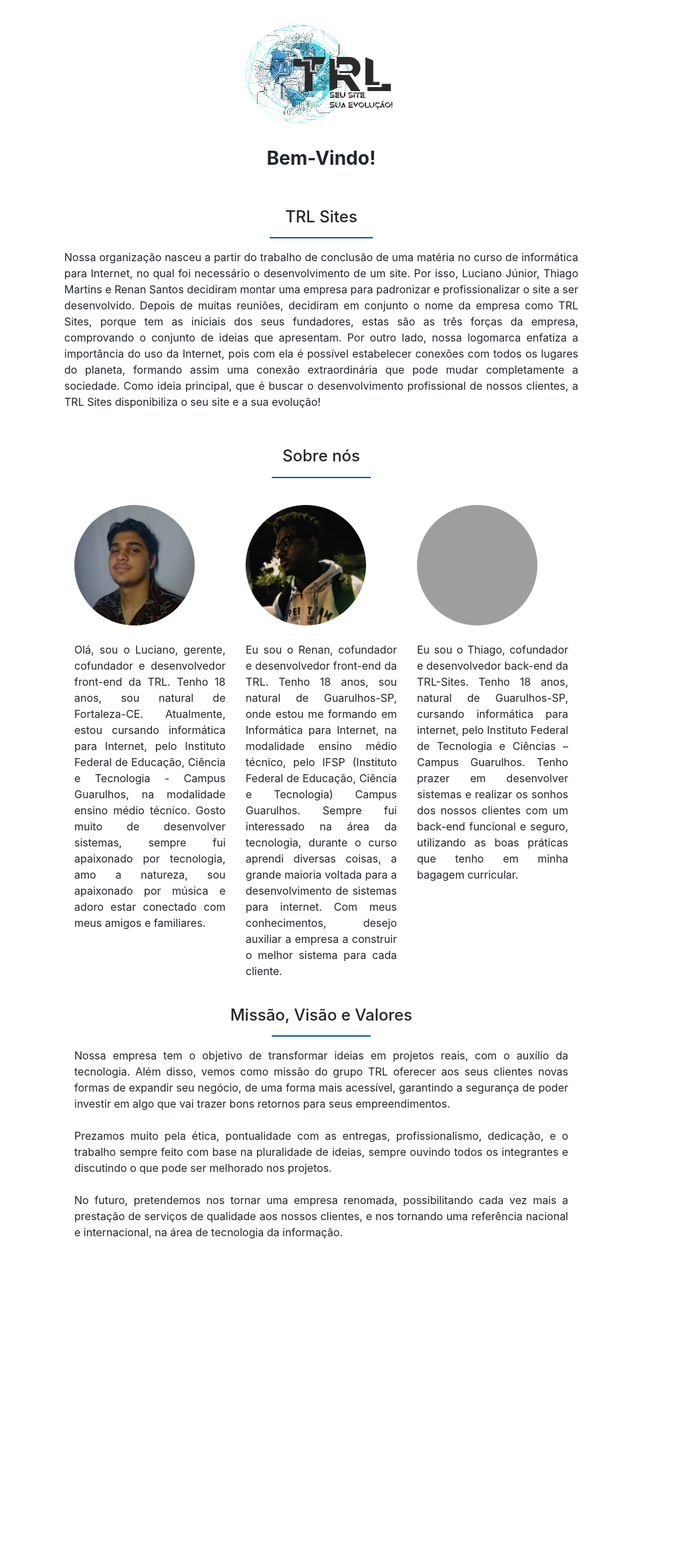
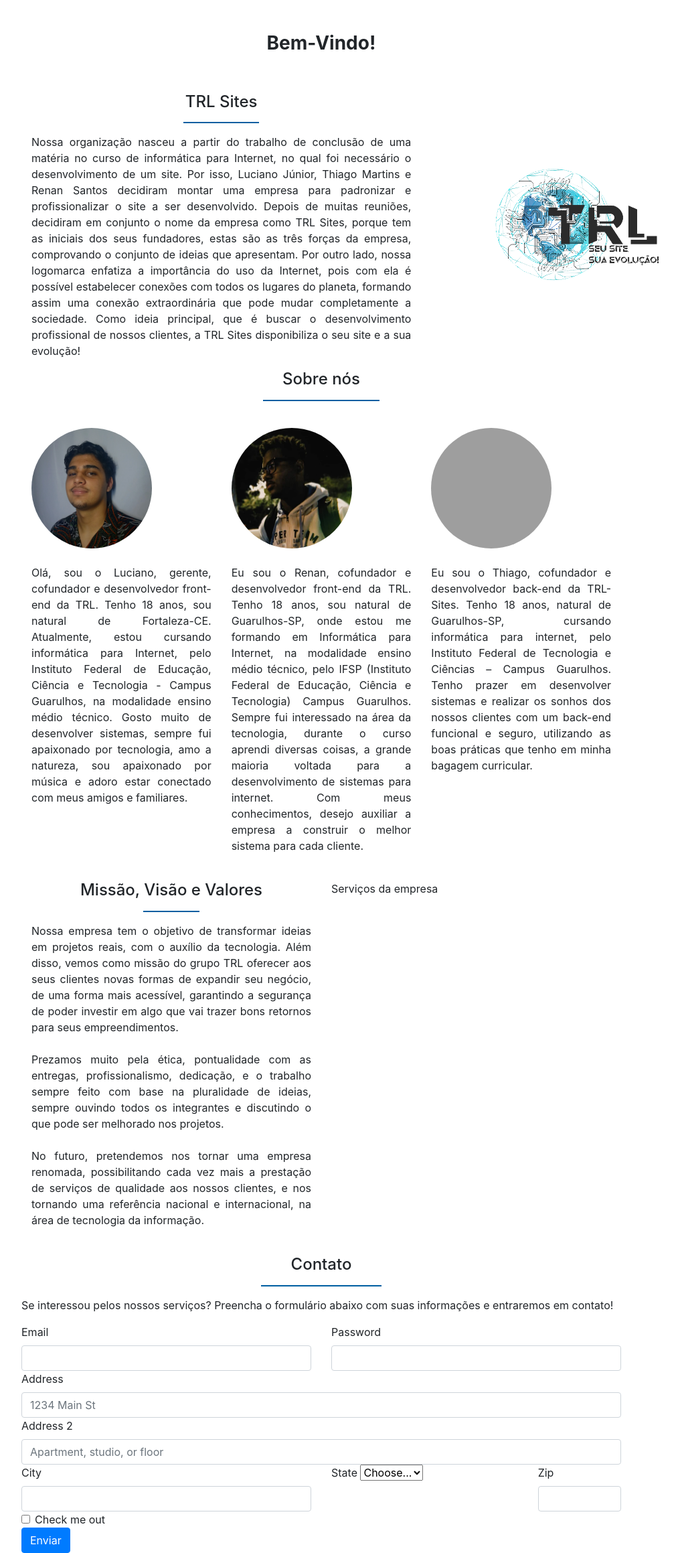
Before and after one commit to Renan397/Site-All-in-One-TRL-, a PHP site: page / in a window 1280 px wide. Shown: the whole page at 67% size, without its empty margins (160-1176 px from the left). Before the commit the page ends 1850 px from the top, so only its background shows below. Run offline with PHP 8.4, Linux system fonts and the light colour scheme; grey boxes are pictures that could not be loaded.

Commit message:
Atualizações na organização da página e template do formulário de contato adicionado

```diff
--- a/assets/css/home.css
+++ b/assets/css/home.css
@@ -10,8 +10,8 @@
 }
 #conteudo1 {
     position: absolute;
-    width: 60%;
-    margin-left: 20%;
+    width: 70%;
+    margin-left: 15%;
 }
 #img_logo {
     margin-left: 35%;
@@ -34,6 +34,9 @@
 .titulo_missao {
     text-align: center;
 }
+.titulo_contato {
+    text-align: center;
+}
 .texto_historia{
     text-align: justify;
 }
@@ -43,9 +46,8 @@
 .texto_missao {
     text-align: justify;
 }
-#equipe {
-    position: absolute;
-    margin-top: 5%;
+.texto_contato {
+    text-align: justify;
 }
 #foto_luciano{
     width: 180px;
--- /dev/null
+++ b/config/text_home.php
@@ -0,0 +1,55 @@
+<?php
+$txt_historia = "Nossa organização nasceu a partir do trabalho de conclusão de uma
+matéria no curso de informática para Internet, no qual foi necessário o
+desenvolvimento de um site. Por isso, Luciano Júnior, Thiago Martins e Renan
+Santos decidiram montar uma empresa para padronizar e profissionalizar o site
+a ser desenvolvido. Depois de muitas reuniões, decidiram em conjunto o nome
+da empresa como TRL Sites, porque tem as iniciais dos seus fundadores, estas
+são as três forças da empresa, comprovando o conjunto de ideias que
+apresentam. Por outro lado, nossa logomarca enfatiza a importância do uso da
+Internet, pois com ela é possível estabelecer conexões com todos os lugares
+do planeta, formando assim uma conexão extraordinária que pode mudar
+completamente a sociedade. Como ideia principal, que é buscar o
+desenvolvimento profissional de nossos clientes, a TRL Sites disponibiliza o
+seu site e a sua evolução!";
+
+$desc_func = array();
+$desc_func[0] = "Olá, sou o Luciano, gerente, cofundador e
+desenvolvedor front-end da TRL. Tenho 18 anos, sou natural de
+Fortaleza-CE. Atualmente, estou cursando informática para Internet,
+pelo Instituto Federal de Educação, Ciência e Tecnologia - Campus
+Guarulhos, na modalidade ensino médio técnico. Gosto muito de
+desenvolver sistemas, sempre fui apaixonado por tecnologia, amo a
+natureza, sou apaixonado por música e adoro estar conectado com
+meus amigos e familiares.";
+$desc_func[1] = "Eu sou o Renan, cofundador e
+desenvolvedor front-end da TRL. Tenho 18 anos, sou natural de
+Guarulhos-SP, onde estou me formando em Informática para Internet,
+na modalidade ensino médio técnico, pelo IFSP (Instituto Federal de
+Educação, Ciência e Tecnologia) Campus Guarulhos. Sempre fui
+interessado na área da tecnologia, durante o curso aprendi diversas
+coisas, a grande maioria voltada para a desenvolvimento de sistemas
+para internet. Com meus conhecimentos, desejo auxiliar a empresa a
+construir o melhor sistema para cada cliente.";
+$desc_func[2] = "Eu sou o Thiago, cofundador e desenvolvedor
+back-end da TRL-Sites. Tenho 18 anos, natural de Guarulhos-SP,
+cursando informática para internet, pelo Instituto Federal de Tecnologia
+e Ciências – Campus Guarulhos. Tenho prazer em desenvolver
+sistemas e realizar os sonhos dos nossos clientes com um back-end
+funcional e seguro, utilizando as boas práticas que tenho em minha
+bagagem curricular.";
+
+$txt_missao_visao_valores = "Nossa empresa tem o objetivo de transformar ideias em projetos
+reais, com o auxílio da tecnologia. Além disso, vemos como missão do grupo
+TRL oferecer aos seus clientes novas formas de expandir seu negócio, de uma
+forma mais acessível, garantindo a segurança de poder investir em algo que
+vai trazer bons retornos para seus empreendimentos.<br><br>
+Prezamos muito pela ética, pontualidade com as entregas,
+profissionalismo, dedicação, e o trabalho sempre feito com base na pluralidade
+de ideias, sempre ouvindo todos os integrantes e discutindo o que pode ser
+melhorado nos projetos.<br><br>
+No futuro, pretendemos nos tornar uma empresa renomada, possibilitando cada vez
+mais a prestação de serviços de qualidade aos nossos clientes, e nos tornando
+uma referência nacional e internacional, na área de tecnologia da informação.";
+
+?>
--- a/views/home.php
+++ b/views/home.php
@@ -2,6 +2,7 @@
 <html lang="pt-br">
   <?php
   include_once "config/config.php";
+  include_once "config/text_home.php";
   $css_file = $css."home.css";
   $js_file = $js."home.js";
   $img_files = array();
@@ -26,78 +27,93 @@
 <div id="conteudo">
 
 <div id="conteudo1">
-<a href="#"><img id="img_logo" src="<?=$img_files[0]?>" width = "270px"; height = "220px"; ></a>
 
-<h3 class="titulo_entrada">Bem-Vindo!</h3><br><br>
-<h4 class="titulo_historia">TRL Sites</h4><hr class="linha_txt">
-<p class="texto_historia">Nossa organização nasceu a partir do trabalho de conclusão de uma
-matéria no curso de informática para Internet, no qual foi necessário o
-desenvolvimento de um site. Por isso, Luciano Júnior, Thiago Martins e Renan
-Santos decidiram montar uma empresa para padronizar e profissionalizar o site
-a ser desenvolvido. Depois de muitas reuniões, decidiram em conjunto o nome
-da empresa como TRL Sites, porque tem as iniciais dos seus fundadores, estas
-são as três forças da empresa, comprovando o conjunto de ideias que
-apresentam. Por outro lado, nossa logomarca enfatiza a importância do uso da
-Internet, pois com ela é possível estabelecer conexões com todos os lugares
-do planeta, formando assim uma conexão extraordinária que pode mudar
-completamente a sociedade. Como ideia principal, que é buscar o
-desenvolvimento profissional de nossos clientes, a TRL Sites disponibiliza o
-seu site e a sua evolução!</p>
+<br><br><h3 class="titulo_entrada">Bem-Vindo!</h3><br><br>
+<div class="container">
+  <div class="row">
+    <div class="col-8"><h4 class="titulo_historia">TRL Sites</h4><hr class="linha_txt">
+    <p class="texto_historia"><?=$txt_historia?></p></div>
+    <div class="col-4">
+    <br><br><br><img id="img_logo" src="<?=$img_files[0]?>" width = "300px"; height = "250px";>
+    </div>
+  </div>
+</div>
 
-<div class="container" id="equipe" style="width: 100%;">
+
+<div class="container" id="equipe">
 <h4 class="titulo_sobre_nos">Sobre nós</h4><hr class="linha_txt"><br>
   <div class="row">
     <div class="col">
     <img id="foto_luciano" style="border-radius: 50%;" src="<?=$img_files[1]?>"><br><br>
-    <p class="texto_desc_func">Olá, sou o Luciano, gerente, cofundador e
-    desenvolvedor front-end da TRL. Tenho 18 anos, sou natural de
-    Fortaleza-CE. Atualmente, estou cursando informática para Internet,
-    pelo Instituto Federal de Educação, Ciência e Tecnologia - Campus
-    Guarulhos, na modalidade ensino médio técnico. Gosto muito de
-    desenvolver sistemas, sempre fui apaixonado por tecnologia, amo a
-    natureza, sou apaixonado por música e adoro estar conectado com
-    meus amigos e familiares.</p>
+    <p class="texto_desc_func"><?=$desc_func[0]?></p>
     </div>
     <div class="col">
     <img id="foto_renan" style="border-radius: 50%;" src="<?=$img_files[2]?>"><br><br>
-    <p class="texto_desc_func">Eu sou o Renan, cofundador e
-    desenvolvedor front-end da TRL. Tenho 18 anos, sou natural de
-    Guarulhos-SP, onde estou me formando em Informática para Internet,
-    na modalidade ensino médio técnico, pelo IFSP (Instituto Federal de
-    Educação, Ciência e Tecnologia) Campus Guarulhos. Sempre fui
-    interessado na área da tecnologia, durante o curso aprendi diversas
-    coisas, a grande maioria voltada para a desenvolvimento de sistemas
-    para internet. Com meus conhecimentos, desejo auxiliar a empresa a
-    construir o melhor sistema para cada cliente.</p>
+    <p class="texto_desc_func"><?=$desc_func[1]?></p>
     </div>
     <div class="col">
     <img id="foto_thiago" style="border-radius: 50%;" src="<?=$img_files[3]?>"><br><br>
-    <p class="texto_desc_func">Eu sou o Thiago, cofundador e desenvolvedor
-    back-end da TRL-Sites. Tenho 18 anos, natural de Guarulhos-SP,
-    cursando informática para internet, pelo Instituto Federal de Tecnologia
-    e Ciências – Campus Guarulhos. Tenho prazer em desenvolver
-    sistemas e realizar os sonhos dos nossos clientes com um back-end
-    funcional e seguro, utilizando as boas práticas que tenho em minha
-    bagagem curricular.</p>
+    <p class="texto_desc_func"><?=$desc_func[2]?></p>
     </div>
   </div><br>
-  <div id="missao_visao_valores">
-    <h4 class="titulo_missao">Missão, Visão e Valores</h4><hr class="linha_txt">
-    <p class="texto_missao">Nossa empresa tem o objetivo de transformar ideias em projetos
-    reais, com o auxílio da tecnologia. Além disso, vemos como missão do grupo
-    TRL oferecer aos seus clientes novas formas de expandir seu negócio, de uma
-    forma mais acessível, garantindo a segurança de poder investir em algo que
-    vai trazer bons retornos para seus empreendimentos.<br><br>
-    Prezamos muito pela ética, pontualidade com as entregas,
-    profissionalismo, dedicação, e o trabalho sempre feito com base na pluralidade
-    de ideias, sempre ouvindo todos os integrantes e discutindo o que pode ser
-    melhorado nos projetos.<br><br>
-    No futuro, pretendemos nos tornar uma empresa renomada, possibilitando cada vez
-    mais a prestação de serviços de qualidade aos nossos clientes, e nos tornando
-    uma referência nacional e internacional, na área de tecnologia da informação.
-  </p>
+</div>
+
+<div class="container" id="mvv_oferta">
+  <div class="row">
+    <div class="col-6"> <h4 class="titulo_missao">Missão, Visão e Valores</h4><hr class="linha_txt">
+    <p class="texto_missao"><?=$txt_missao_visao_valores?></p>
+    </div>
+    <div class="col-6">Serviços da empresa</div>
   </div>
 </div>
+
+<br><h4 class="titulo_contato">Contato</h4><hr class="linha_txt">
+<p class="texto_contato">Se interessou pelos nossos serviços? Preencha o formulário abaixo com suas informações e entraremos em contato!</p>
+<form class="row g-3">
+  <div class="col-md-6">
+    <label for="inputEmail4" class="form-label">Email</label>
+    <input type="email" class="form-control" id="inputEmail4">
+  </div>
+  <div class="col-md-6">
+    <label for="inputPassword4" class="form-label">Password</label>
+    <input type="password" class="form-control" id="inputPassword4">
+  </div>
+  <div class="col-12">
+    <label for="inputAddress" class="form-label">Address</label>
+    <input type="text" class="form-control" id="inputAddress" placeholder="1234 Main St">
+  </div>
+  <div class="col-12">
+    <label for="inputAddress2" class="form-label">Address 2</label>
+    <input type="text" class="form-control" id="inputAddress2" placeholder="Apartment, studio, or floor">
+  </div>
+  <div class="col-md-6">
+    <label for="inputCity" class="form-label">City</label>
+    <input type="text" class="form-control" id="inputCity">
+  </div>
+  <div class="col-md-4">
+    <label for="inputState" class="form-label">State</label>
+    <select id="inputState" class="form-select">
+      <option selected>Choose...</option>
+      <option>...</option>
+    </select>
+  </div>
+  <div class="col-md-2">
+    <label for="inputZip" class="form-label">Zip</label>
+    <input type="text" class="form-control" id="inputZip">
+  </div>
+  <div class="col-12">
+    <div class="form-check">
+      <input class="form-check-input" type="checkbox" id="gridCheck">
+      <label class="form-check-label" for="gridCheck">
+        Check me out
+      </label>
+    </div>
+  </div>
+  <div class="col-12">
+    <button type="submit" class="btn btn-primary">Enviar</button>
+  </div>
+</form>
+
 
 </div>
 </div>
```
Also changed, not shown: views/ctt_home.php (added).
